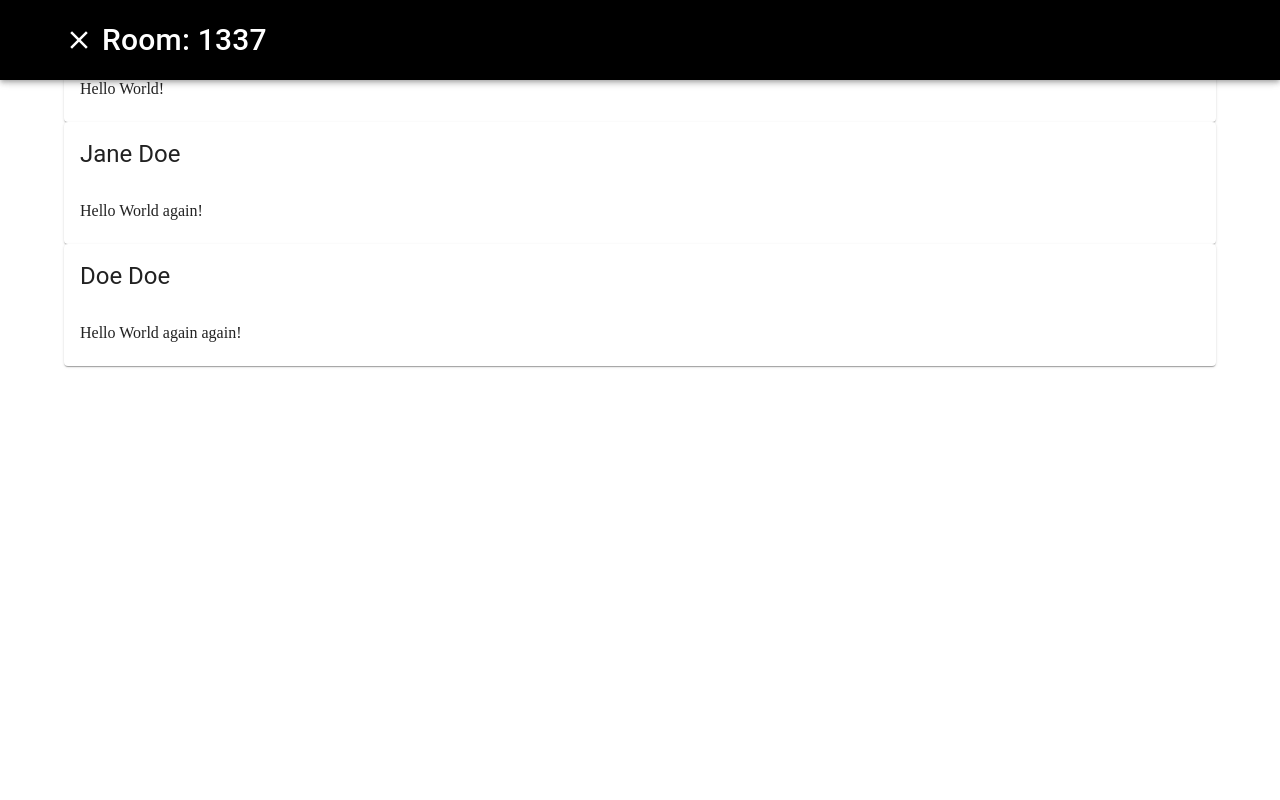
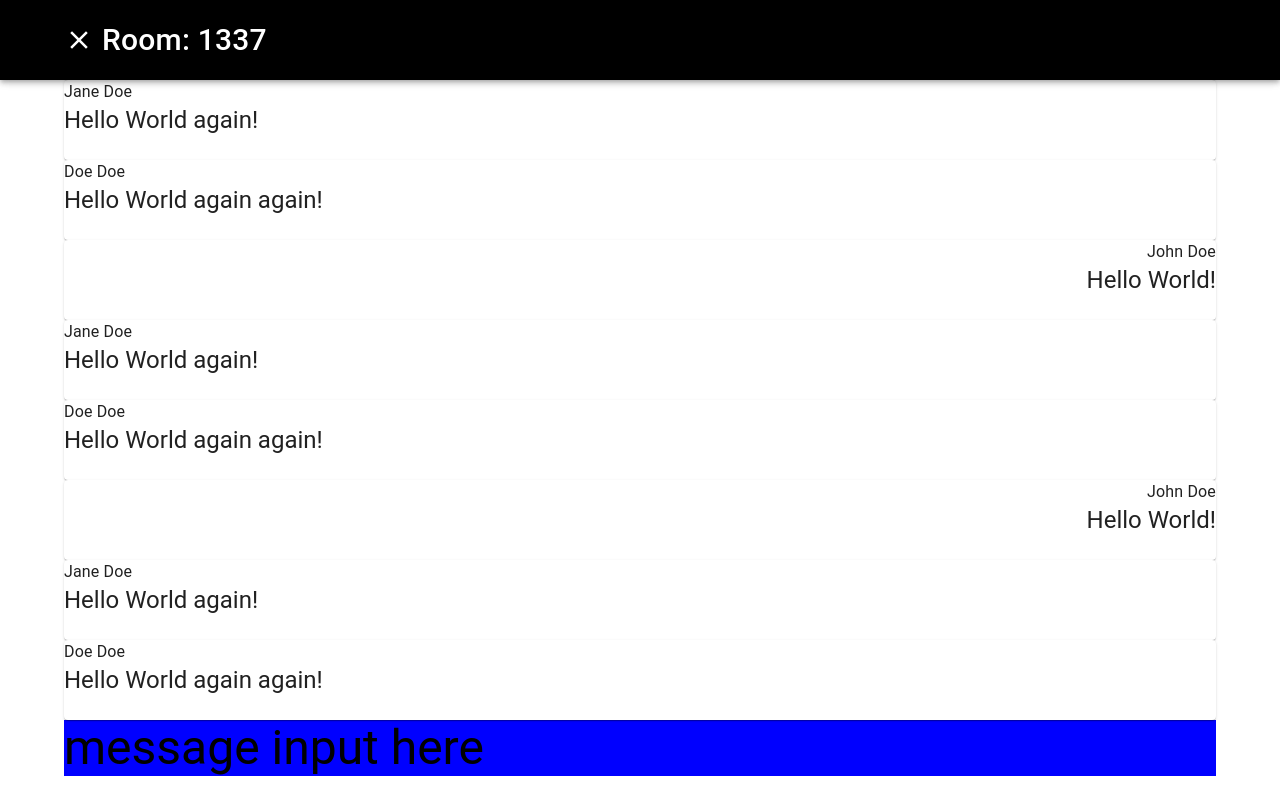
Before and after one commit to nejmFED22/chatterbox, a React (Vite) app in the folder client/: page / in a window 1280 px wide. Built offline with nearby package versions, Linux system fonts and the light colour scheme; the HTML template or start-up script is replaced by a standard one.

Commit message:
Messages rendering with text alignment logic

```diff
--- a/client/src/components/MessageInput.tsx
+++ b/client/src/components/MessageInput.tsx
@@ -1,8 +1,12 @@
-import { Box } from "@mui/material";
+import { Box, Typography } from "@mui/material";
 import { CSSProperties } from "react";
 
 export default function MessageInput() {
-  return <Box sx={inputBoxStyling} />;
+  return (
+    <Box sx={inputBoxStyling}>
+      <Typography variant="h3">message input here</Typography>
+    </Box>
+  );
 }
 
 const inputBoxStyling: CSSProperties = {
--- a/client/src/components/MessageStack.tsx
+++ b/client/src/components/MessageStack.tsx
@@ -1,7 +1,10 @@
-import { Card, CardContent, CardHeader, Stack } from "@mui/material";
-import { CSSProperties } from "react";
+import { Card, CardContent, Stack, Typography } from "@mui/material";
+import { CSSProperties, useState } from "react";
 
 export default function MessageStack() {
+  // We'll fetch this from the context eventually
+  const [username] = useState("John Doe");
+
   const mockMessages = [
     {
       id: 1,
@@ -18,19 +21,59 @@ export default function MessageStack() {
       user: "Doe Doe",
       content: "Hello World again again!",
     },
+    {
+      id: 4,
+      user: "John Doe",
+      content: "Hello World!",
+    },
+    {
+      id: 5,
+      user: "Jane Doe",
+      content: "Hello World again!",
+    },
+    {
+      id: 6,
+      user: "Doe Doe",
+      content: "Hello World again again!",
+    },
+    {
+      id: 7,
+      user: "John Doe",
+      content: "Hello World!",
+    },
+    {
+      id: 8,
+      user: "Jane Doe",
+      content: "Hello World again!",
+    },
+    {
+      id: 9,
+      user: "Doe Doe",
+      content: "Hello World again again!",
+    },
   ];
   return (
-    <Stack sx={stack}>
+    <Stack sx={styledStack}>
       {mockMessages.map((message) => (
-        <Card>
-          <CardHeader title={message.user} />
-          <CardContent>{message.content}</CardContent>
+        <Card key={message.id}>
+          <CardContent sx={styledCardContent(username === message.user)}>
+            <Typography variant="body1">{message.user}</Typography>
+            <Typography variant="h5">{message.content}</Typography>
+          </CardContent>
         </Card>
       ))}
     </Stack>
   );
 }
 
-const stack: CSSProperties = {
+function styledCardContent(isItMe: boolean): CSSProperties {
+  const textAlign = isItMe ? "right" : "left";
+  return {
+    padding: 0,
+    textAlign,
+  };
+}
+
+const styledStack: CSSProperties = {
   width: "100%",
 };
--- a/client/src/pages/ChatPage.tsx
+++ b/client/src/pages/ChatPage.tsx
@@ -8,7 +8,7 @@ import Header from "../components/header";
 export default function ChatPage() {
   return (
     <Fragment>
-      <Container sx={containerStyling}>
+      <Container sx={styledContainer}>
         <Header />
         <MessageStack />
         <MessageInput />
@@ -18,8 +18,6 @@ export default function ChatPage() {
   );
 }
 
-const containerStyling: CSSProperties = {
+const styledContainer: CSSProperties = {
   height: "100vh",
-  display: "flex",
-  flexDirection: "column",
 };
```
